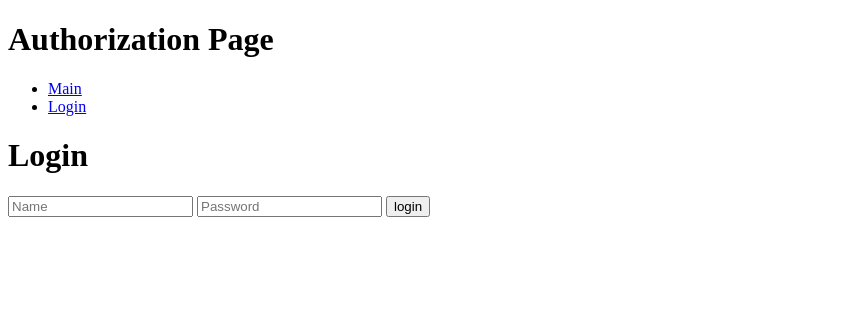
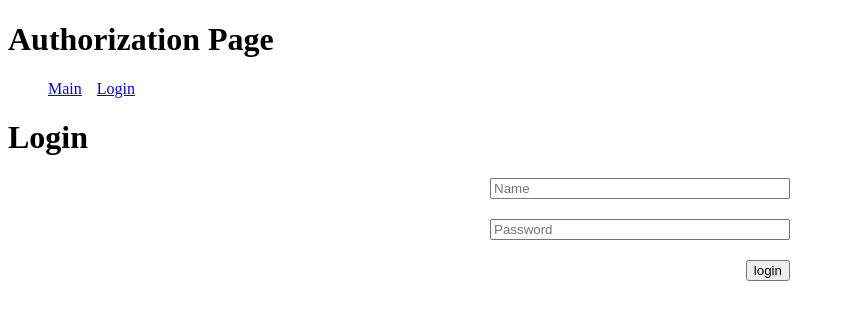
Before and after one commit to iskonplus/express-crud-api, a website: page src/static/auth.html in a window 1280 px wide. Shown: the whole page, without its empty margins (0-845 px from the left). Drawn offline with Linux system fonts and the light colour scheme.

Commit message:
feat(ui): handle login errors on client side

```diff
--- a/index.js
+++ b/index.js
@@ -27,7 +27,7 @@ app.use(timer);
 
 app.use(express.json());
 app.use('/api/users', usersRouter);
-app.use('/login', authRouter);
+app.use('/api/login', authRouter);
 
 app.use(notFound);
 app.use(errorHandler);
--- a/src/controllers/servers.js
+++ b/src/controllers/servers.js
@@ -69,7 +69,7 @@ export const logIn = (req, res) => {
 
     const authUser = users.find(user => user.name === nickName && user.password === password);
 
-    if (!authUser) return res.status(400).json(errorResponse('Invalid credentials'));
+    if (!authUser) return res.status(404).json(errorResponse('User does not exist'));
 
     const okResponse = {
         success: true,
--- a/src/static/auth.html
+++ b/src/static/auth.html
@@ -8,17 +8,17 @@
 <body>
     <div class="container">
         <h1>Authorization Page</h1>
-        <ul>
-            <li><a href="/">Main</a></li>
-            <li><a href="/authorization">Login</a></li>
+        <ul style="display: flex;">
+            <li style="display:block; margin-right: 15px;"><a href="/">Main</a></li>
+            <li style="display:block;"><a href="/authorization">Login</a></li>
         </ul>
     </div>
     <div class="container">
         <h1>Login</h1>
-        <form action="login" id="login-form">
-            <input type="text" name="name" id="nickName" placeholder="Name">
-            <input type="password" name="password" id="password" placeholder="Password">
-            <input type="submit" value="login">
+        <form action="login" id="login-form" style="display: flex; width:300px; margin: auto; flex-wrap: wrap;">
+            <input type="text" name="name" id="nickName" placeholder="Name" style="display: block; width: 100%; margin-bottom: 20px;">
+            <input type="password" name="password" id="password" placeholder="Password" style="display: block; width: 100%; margin-bottom: 20px;">
+            <input type="submit" value="login" style="display:block; margin-left: auto; cursor: pointer;">
         </form>
     </div>
 </body>
--- a/src/static/auth.js
+++ b/src/static/auth.js
@@ -6,14 +6,19 @@ loginForm.addEventListener('submit', async (event) => {
     const password = loginForm[1].value;
 
     try {
-        const res = await fetch('/login', {
+        const res = await fetch('/api/login', {
             method: 'POST',
             headers: { 'Content-Type': 'application/json' },
             body: JSON.stringify({ nickName, password })
         });
 
         const data = await res.json();
-        if (res.ok) console.log('Response', data);
+
+        if (res.ok) {
+            console.log('Response', data)
+        } else {
+            alert(data.errorText);
+        }
 
     } catch (err) {
         console.error('Login error:', err);
```
Also changed, not shown: src/static/main.html (+3 -3 lines).
